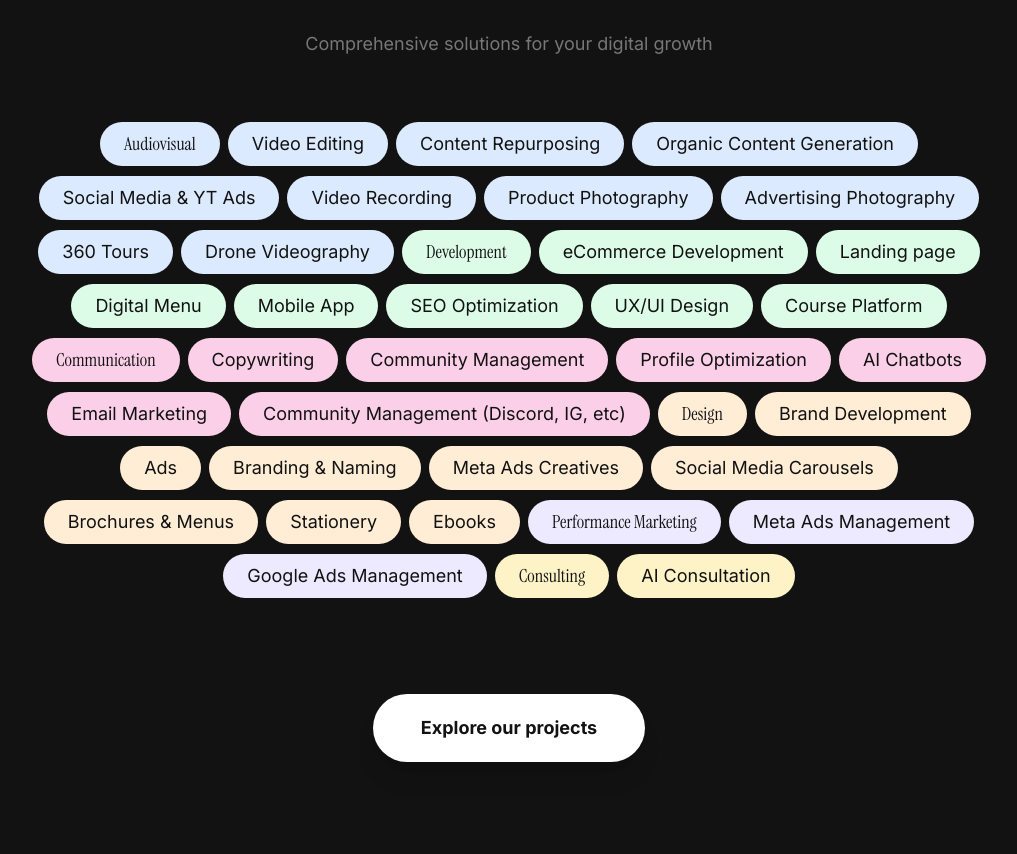
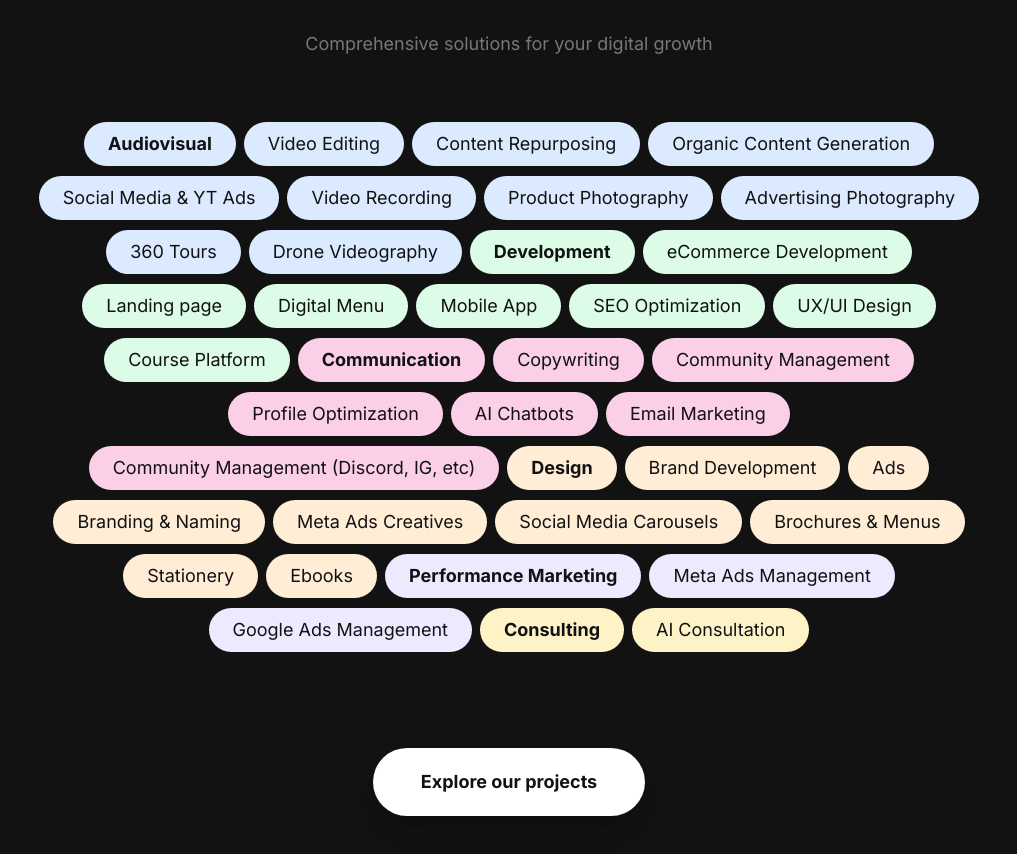
Before and after one commit to 3333444n/arkomkt, a Next.js app: page /en in a window 1280 px wide. Shown: the part 1700-2554 px from the top of the page, without its empty margins (131-1148 px from the left). Built offline with nearby package versions, Linux system fonts and the light colour scheme.

Commit message:
Design tweaks for the Services component

```diff
--- a/components/sections/Services.tsx
+++ b/components/sections/Services.tsx
@@ -269,9 +269,9 @@ export default function Services() {
                                     onClick={() => isService && handleServiceClick(item.id)}
                                     whileHover={isService ? { scale: 1.05 } : {}}
                                     className={`px-4 py-1.5 md:px-6 md:py-2 rounded-full ${getColorClass(item.color)} text-static-black text-sm md:text-lg whitespace-nowrap
-                                        ${item.type === "category" ? "font-serif cursor-default" : "font-sans cursor-pointer"}
-                                        ${isSelected ? "font-bold" : "hover:font-bold"}
-                                    `}
+                                       ${item.type === "category" ? "font-sans cursor-default font-bold" : "font-sans cursor-pointer"}
+                                       ${isService ? (isSelected ? "font-bold" : "hover:font-bold") : ""}
+                                   `}
                                     style={getGlowStyle(item.color, isSelected)}
                                     animate={{
                                         boxShadow: isSelected
```
